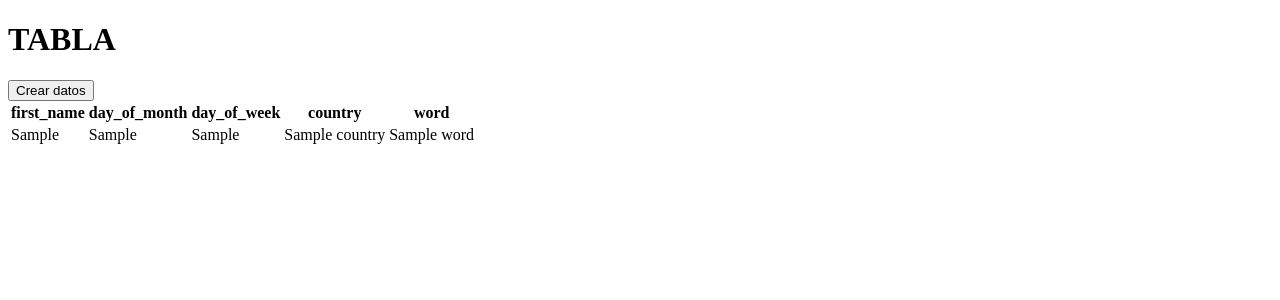
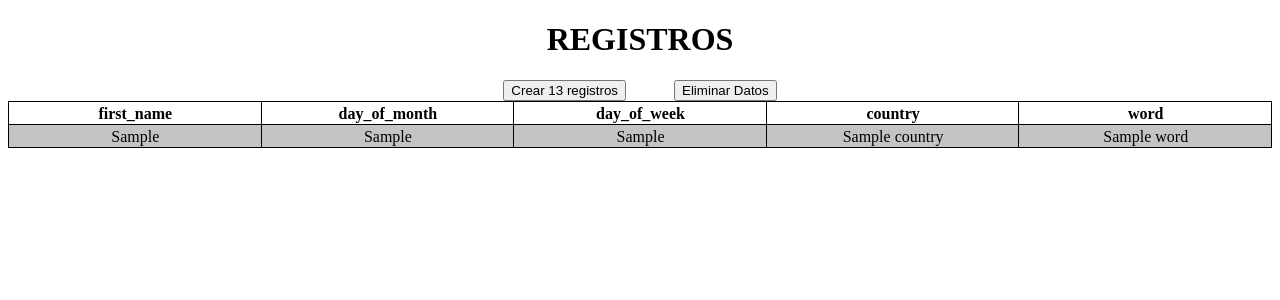
Before and after one commit to ChampoI/Docker-Compose-Proyecto, a Flask app: template web/templates/index.html in a window 1280 px wide. Shown: the top 300 px of the page. Run offline with Flask 2, Linux system fonts and the light colour scheme; the template is opened without the code that fills it: most values are stand-ins (such as "Sample title", 1, 10 or a date in 2020).

Commit message:
Finalizado

```diff
--- a/web/app.py
+++ b/web/app.py
@@ -1,4 +1,4 @@
-from flask import Flask, flash,session,jsonify,render_template
+from flask import Flask, flash,session,jsonify,render_template,redirect,url_for
 import requests
 import json
 app = Flask(__name__)
@@ -15,12 +15,19 @@ def index():
     response_json = datos()
     return render_template('index.html',datos=response_json["data"])
 
-@app.route('/crear_datos',methods=['GET'])
+@app.route('/crear_datos',methods=['GET','POST'])
 def crear_datos():
-    url = "http://api-fastapi/registros_falsos"
+    url = "http://api-fastapi/crear_registros"
     response = requests.get(url)
     response_json = json.loads(response.text)
-    return render_template('index.html',datos=response_json["data"])
+    return redirect(url_for('index'))
+
+@app.route('/eliminar_datos',methods=['GET','POST'])
+def eliminar_datos():
+    url = "http://api-fastapi/eliminar_registros"
+    response = requests.get(url)
+    response_json = json.loads(response.text)
+    return redirect(url_for('index'))
 
 if __name__ == '__main__':
    app.run(host='0.0.0.0', port=80, debug=True)
--- a/web/templates/index.html
+++ b/web/templates/index.html
@@ -4,30 +4,39 @@
     <meta charset="UTF-8">
     <meta http-equiv="X-UA-Compatible" content="IE=edge">
     <meta name="viewport" content="width=device-width, initial-scale=1.0">
-    <title>Document</title>
+    <link rel="stylesheet" href="styles.css">
+    <title>Docker Compose</title>
 </head>
 <body>
-    <h1>TABLA</h1>
-    <form action="/" method="POST">
-        <button type="submit"> Crear datos  </button>
-    </form>
-    <table>
+    <div class="titulo">
+        <h1>REGISTROS</h1>
+    </div>
+    <div class="btn">
+        <form action="/crear_datos" method="POST">
+            <button type="submit">Crear 13 registros</button>
+        </form>
+        <form action="/eliminar_datos" method="POST">
+            <button type="submit">Eliminar Datos</button>
+        </form>
+    </div>
+
+    <table border="2">
         <thead>
-            <th>first_name</th>
-            <th>day_of_month</th>
-            <th>day_of_week</th>
-            <th>country</th>
-            <th>word</th>
+            <th class="tt">first_name</th>
+            <th class="tt">day_of_month</th>
+            <th class="tt">day_of_week</th>
+            <th class="tt">country</th>
+            <th class="tt">word</th>
         </thead>
         <tbody>
 
             {% for i in datos %}
                 <tr>
-                    <td>{{i.first_name}}</td>
-                    <td>{{i.day_of_month}}</td>
-                    <td>{{i.day_of_week}}</td>
-                    <td>{{i.country}}</td>
-                    <td>{{i.word}}</td>
+                    <td class="tt">{{i.first_name}}</td>
+                    <td class="tt">{{i.day_of_month}}</td>
+                    <td class="tt">{{i.day_of_week}}</td>
+                    <td class="tt">{{i.country}}</td>
+                    <td class="tt">{{i.word}}</td>
                 </tr>
             {% endfor %}
 
--- /dev/null
+++ b/web/templates/styles.css
@@ -0,0 +1,30 @@
+table, td, th {
+    border: 1px solid black;
+    padding-top: 3px;
+    text-align: left;
+    padding-left: 2px;
+}
+td{
+    width :15%;
+    background: #C4C4C4;
+
+}
+table {
+    width: 100%;
+    border-collapse: collapse;
+}
+h1, h2{
+    text-align: center;
+}
+.titulo{
+    text-align: center;
+}
+.tt{
+    text-align: center;
+}
+
+.btn{
+    display: flex;
+    justify-content: center;
+    gap: 3rem;
+}
```
